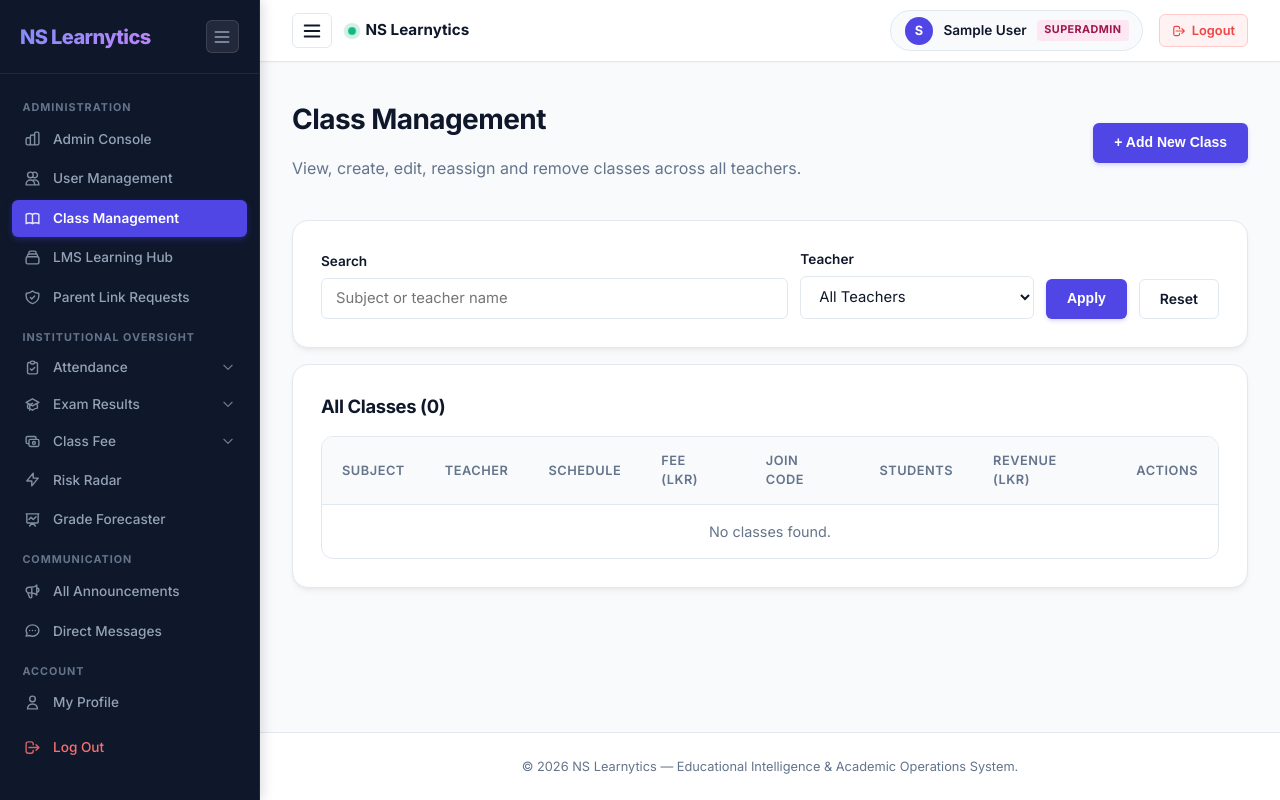
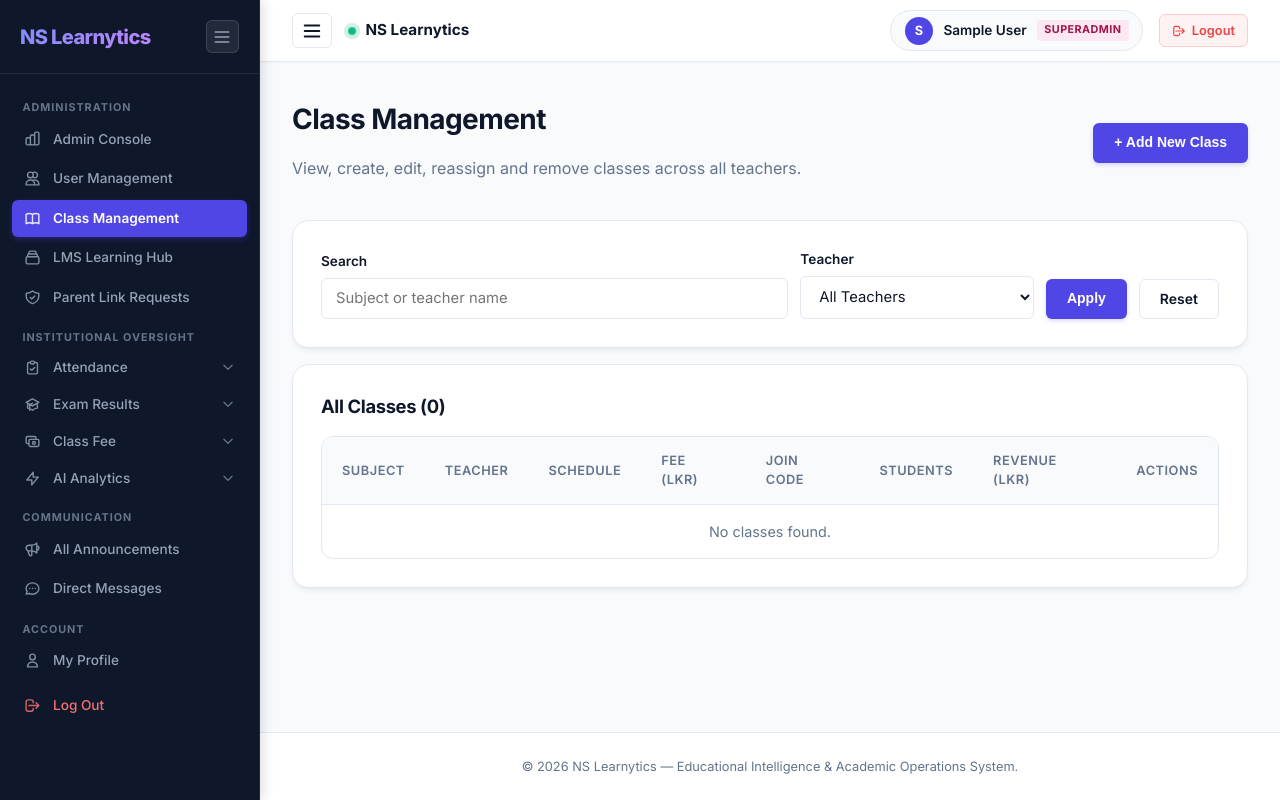
Before and after one commit to nihadn6/NS-learnytics, a Flask app: page /admin/classes in a window 1280 px wide. Run offline with Flask 3, Linux system fonts and the light colour scheme; the visitor is signed in with stand-in values (Sample User, id 1); data that the repository does not hold is empty.

Commit message:
feat(navigation): group Risk Radar and Mark Predictor into collapsible AI Analytics category in sidebar

```diff
--- a/templates/base.html
+++ b/templates/base.html
@@ -121,14 +121,24 @@
                             </a>
                         </div>
                     </div>
-                    <a href="{{ url_for('ai_analytics.at_risk_dashboard') }}" class="sidebar-link {% if request.endpoint == 'ai_analytics.at_risk_dashboard' %}active{% endif %}">
+                    {% set is_teacher_ai_active = request.endpoint in ('ai_analytics.at_risk_dashboard', 'ai_analytics.grade_forecasting_dashboard') %}
+                    <div class="sidebar-collapsible {% if is_teacher_ai_active %}open{% endif %}">
+                        <button type="button" class="sidebar-collapsible-btn {% if is_teacher_ai_active %}active{% endif %}" onclick="toggleSidebarMenu(this)" aria-expanded="{% if is_teacher_ai_active %}true{% else %}false{% endif %}">
                             <svg fill="none" stroke="currentColor" viewBox="0 0 24 24"><path stroke-linecap="round" stroke-linejoin="round" stroke-width="2" d="M13 10V3L4 14h7v7l9-11h-7z"></path></svg>
+                            <span class="collapsible-title">AI Analytics</span>
+                            <svg class="chevron-icon" fill="none" stroke="currentColor" viewBox="0 0 24 24"><path stroke-linecap="round" stroke-linejoin="round" stroke-width="2" d="M19 9l-7 7-7-7"></path></svg>
+                        </button>
+                        <div class="sidebar-submenu">
+                            <a href="{{ url_for('ai_analytics.at_risk_dashboard') }}" class="sidebar-sublink {% if request.endpoint == 'ai_analytics.at_risk_dashboard' %}active{% endif %}">
+                                <svg fill="none" stroke="currentColor" viewBox="0 0 24 24"><path stroke-linecap="round" stroke-linejoin="round" stroke-width="2" d="M9 12l2 2 4-4m5.618-4.016A11.955 11.955 0 0112 2.944a11.955 11.955 0 01-8.618 3.04A12.02 12.02 0 003 9c0 5.591 3.824 10.29 9 11.622 5.176-1.332 9-6.03 9-11.622 0-1.042-.133-2.052-.382-3.016z"></path></svg>
                                 <span>Risk Radar</span>
                             </a>
-                    <a href="{{ url_for('ai_analytics.grade_forecasting_dashboard') }}" class="sidebar-link {% if request.endpoint == 'ai_analytics.grade_forecasting_dashboard' %}active{% endif %}">
+                            <a href="{{ url_for('ai_analytics.grade_forecasting_dashboard') }}" class="sidebar-sublink {% if request.endpoint == 'ai_analytics.grade_forecasting_dashboard' %}active{% endif %}">
                                 <svg fill="none" stroke="currentColor" viewBox="0 0 24 24"><path stroke-linecap="round" stroke-linejoin="round" stroke-width="2" d="M7 12l3-3 3 3 4-4M8 21l4-4 4 4M3 4h18M4 4h16v12a1 1 0 01-1 1H5a1 1 0 01-1-1V4z"></path></svg>
-                        <span>AI Grade Forecast</span>
+                                <span>Mark Predictor</span>
                             </a>
+                        </div>
+                    </div>
 
                     <div class="nav-section-title">Communication</div>
                     <a href="{{ url_for('messages.inbox') }}" class="sidebar-link {% if request.endpoint == 'messages.inbox' %}active{% endif %}">
@@ -301,14 +311,24 @@
                             </a>
                         </div>
                     </div>
-                    <a href="{{ url_for('ai_analytics.at_risk_dashboard') }}" class="sidebar-link {% if request.endpoint == 'ai_analytics.at_risk_dashboard' %}active{% endif %}">
+                    {% set is_admin_ai_active = request.endpoint in ('ai_analytics.at_risk_dashboard', 'ai_analytics.grade_forecasting_dashboard') %}
+                    <div class="sidebar-collapsible {% if is_admin_ai_active %}open{% endif %}">
+                        <button type="button" class="sidebar-collapsible-btn {% if is_admin_ai_active %}active{% endif %}" onclick="toggleSidebarMenu(this)" aria-expanded="{% if is_admin_ai_active %}true{% else %}false{% endif %}">
                             <svg fill="none" stroke="currentColor" viewBox="0 0 24 24"><path stroke-linecap="round" stroke-linejoin="round" stroke-width="2" d="M13 10V3L4 14h7v7l9-11h-7z"></path></svg>
+                            <span class="collapsible-title">AI Analytics</span>
+                            <svg class="chevron-icon" fill="none" stroke="currentColor" viewBox="0 0 24 24"><path stroke-linecap="round" stroke-linejoin="round" stroke-width="2" d="M19 9l-7 7-7-7"></path></svg>
+                        </button>
+                        <div class="sidebar-submenu">
+                            <a href="{{ url_for('ai_analytics.at_risk_dashboard') }}" class="sidebar-sublink {% if request.endpoint == 'ai_analytics.at_risk_dashboard' %}active{% endif %}">
+                                <svg fill="none" stroke="currentColor" viewBox="0 0 24 24"><path stroke-linecap="round" stroke-linejoin="round" stroke-width="2" d="M9 12l2 2 4-4m5.618-4.016A11.955 11.955 0 0112 2.944a11.955 11.955 0 01-8.618 3.04A12.02 12.02 0 003 9c0 5.591 3.824 10.29 9 11.622 5.176-1.332 9-6.03 9-11.622 0-1.042-.133-2.052-.382-3.016z"></path></svg>
                                 <span>Risk Radar</span>
                             </a>
-                    <a href="{{ url_for('ai_analytics.grade_forecasting_dashboard') }}" class="sidebar-link {% if request.endpoint == 'ai_analytics.grade_forecasting_dashboard' %}active{% endif %}">
+                            <a href="{{ url_for('ai_analytics.grade_forecasting_dashboard') }}" class="sidebar-sublink {% if request.endpoint == 'ai_analytics.grade_forecasting_dashboard' %}active{% endif %}">
                                 <svg fill="none" stroke="currentColor" viewBox="0 0 24 24"><path stroke-linecap="round" stroke-linejoin="round" stroke-width="2" d="M7 12l3-3 3 3 4-4M8 21l4-4 4 4M3 4h18M4 4h16v12a1 1 0 01-1 1H5a1 1 0 01-1-1V4z"></path></svg>
-                        <span>Grade Forecaster</span>
+                                <span>Mark Predictor</span>
                             </a>
+                        </div>
+                    </div>
                     <div class="nav-section-title">Communication</div>
                     <a href="{{ url_for('announcements.feed') }}" class="sidebar-link {% if request.endpoint == 'announcements.feed' %}active{% endif %}">
                         <svg fill="none" stroke="currentColor" viewBox="0 0 24 24"><path stroke-linecap="round" stroke-linejoin="round" stroke-width="2" d="M11 5.882V19.24a1.76 1.76 0 01-3.417.592l-2.147-6.15M18 13a3 3 0 100-6M5.436 13.683A4.001 4.001 0 017 6h1.832c4.1 0 7.625-1.234 9.168-3v14c-1.543-1.766-5.067-3-9.168-3H7a3.988 3.988 0 01-1.564-.317z"></path></svg>
```
Lines whose indentation alone changed are shown as unchanged.
